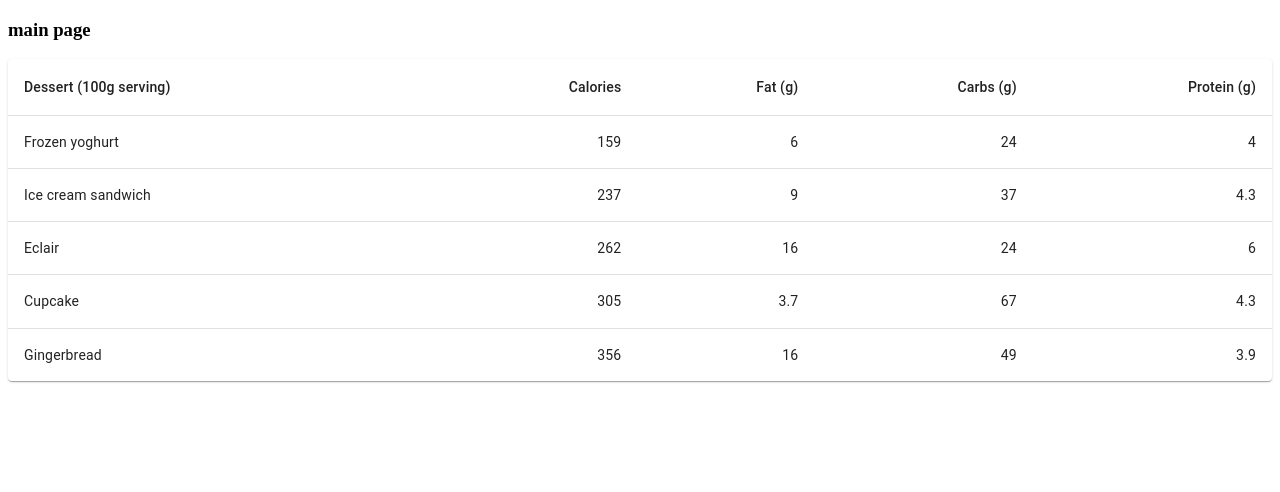
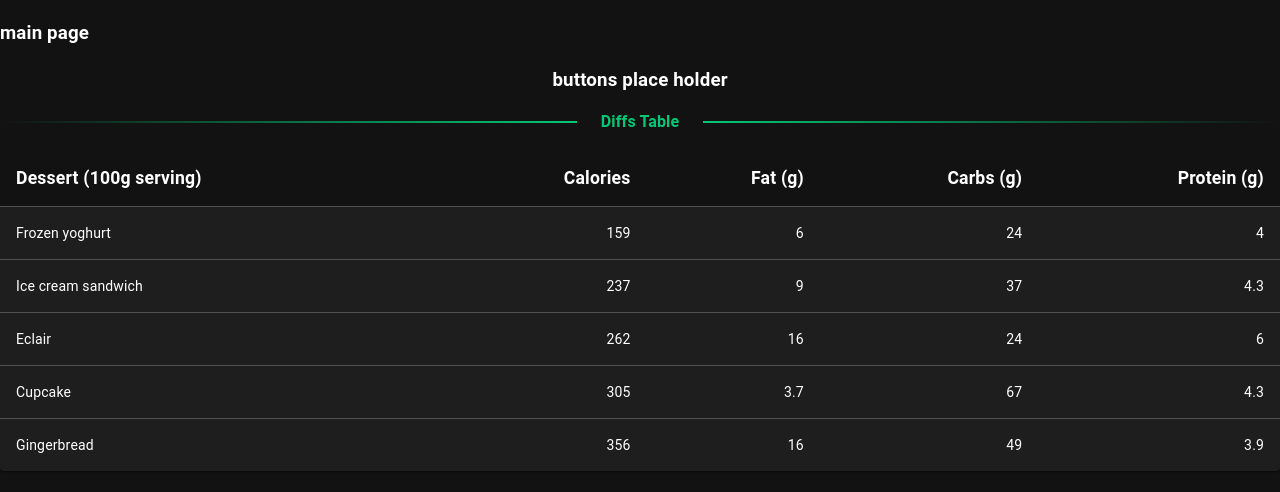
Before and after one commit to neomn/Trainings_React_Next, a Next.js app: page / in a window 1280 px wide. Shown: the top 492 px of the page. Built offline with nearby package versions, Linux system fonts and the light colour scheme.

Commit message:
feat: add dark theme and divider

```diff
--- a/src/app/components/Table.jsx
+++ b/src/app/components/Table.jsx
@@ -8,6 +8,7 @@ import TableContainer from '@mui/material/TableContainer';
 import TableHead from '@mui/material/TableHead';
 import TableRow from '@mui/material/TableRow';
 import Paper from '@mui/material/Paper';
+import { Divider, Stack } from '@mui/material';
 
 function createData(name, calories, fat, carbs, protein) {
   return { name, calories, fat, carbs, protein };
@@ -23,15 +24,37 @@ const rows = [
 
 export default function BasicTable() {
   return (
+    <Stack direction="column" spacing={2} alignItems="center">
+      <h3>buttons place holder</h3>
+      <Divider sx={{
+        width: '100%',
+        maxWidth: 1500,
+        textAlign: 'center',
+        '&::before': {
+          borderImage: 'linear-gradient(to left,rgb(3, 201, 118), transparent)',
+          borderImageSlice: 1,
+          borderWidth: '2px'
+        },
+        '&::after': {
+          borderImage: 'linear-gradient(to right,rgb(3, 201, 118), transparent)',
+          borderImageSlice: 1,
+          borderWidth: '2px'
+        },
+        '& .MuiDivider-wrapper': {
+          padding: '0 24px',
+          color: 'rgb(3, 201, 118)',
+          fontWeight: 'bold'
+        }
+      }}>Diffs Table</Divider>
       <TableContainer component={Paper}>
-      <Table sx={{ minWidth: 650 }} aria-label="simple table">
+        <Table stickyHeader sx={{ minWidth: 650 }} aria-label="simple table">
           <TableHead>
             <TableRow>
-            <TableCell>Dessert (100g serving)</TableCell>
-            <TableCell align="right">Calories</TableCell>
-            <TableCell align="right">Fat&nbsp;(g)</TableCell>
-            <TableCell align="right">Carbs&nbsp;(g)</TableCell>
-            <TableCell align="right">Protein&nbsp;(g)</TableCell>
+              <TableCell sx={{ fontWeight: 'bold', fontSize: '1.1rem' }}>Dessert (100g serving)</TableCell>
+              <TableCell align="right" sx={{ fontWeight: 'bold', fontSize: '1.1rem' }}>Calories</TableCell>
+              <TableCell align="right" sx={{ fontWeight: 'bold', fontSize: '1.1rem' }}>Fat (g)</TableCell>
+              <TableCell align="right" sx={{ fontWeight: 'bold', fontSize: '1.1rem' }}>Carbs (g)</TableCell>
+              <TableCell align="right" sx={{ fontWeight: 'bold', fontSize: '1.1rem' }}>Protein (g)</TableCell>
             </TableRow>
           </TableHead>
           <TableBody>
@@ -52,5 +75,6 @@ export default function BasicTable() {
           </TableBody>
         </Table>
       </TableContainer>
+    </Stack>
   );
 }
--- a/src/app/page.tsx
+++ b/src/app/page.tsx
@@ -1,13 +1,24 @@
 "use client";
+
+import { ThemeProvider, createTheme } from '@mui/material/styles';
+import CssBaseline from '@mui/material/CssBaseline';
 
 import Table from "@/app/components/Table";
 
+const darkTheme = createTheme({
+  palette: {
+    mode: 'dark',
+  },
+});
 
 export default function App() {
   return (
     <>
-      <h3>main page</h3>
-      <Table/>
+      <ThemeProvider theme={darkTheme}>
+        <CssBaseline />
+        <h3>main page</h3>
+        <Table/>
+      </ThemeProvider>
     </>
   );
 }
```
Lines whose indentation alone changed are shown as unchanged.
